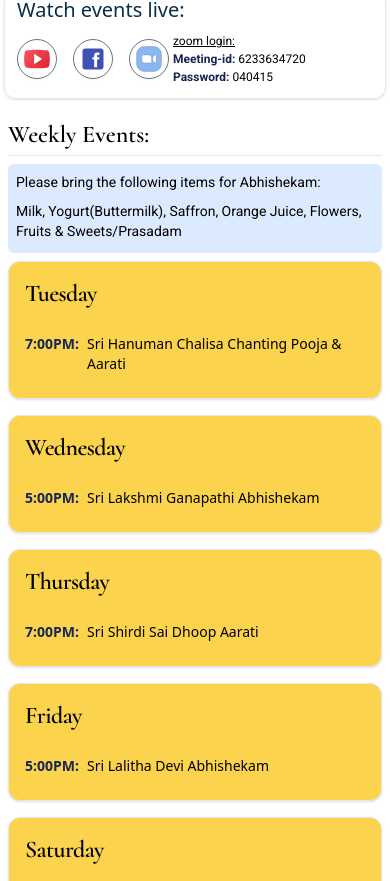
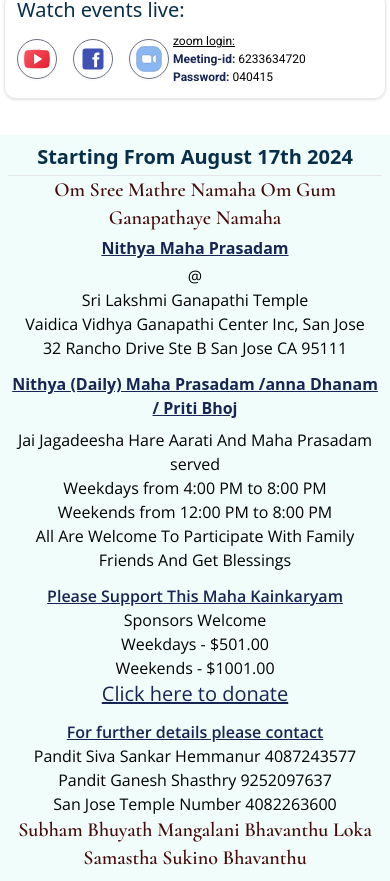
Before and after one commit to anaghaweb/vvgc, a Next.js app: page /san-jose-temple in a window 390 px wide. Shown: the part 823-1704 px from the top of the page. Built offline with nearby package versions, Linux system fonts and the light colour scheme; a web font is replaced by a local one.

Commit message:
daily maha prasadam section added

```diff
--- a/modules/events/components/event-card-4/index.jsx
+++ b/modules/events/components/event-card-4/index.jsx
@@ -11,13 +11,6 @@ const DailyEventCard = ({ events }) => {
   const currentDay = dayOfTheWeek();
   const data = events.find((event) => event.day === currentDay);
 
-  // if (!data) {
-  //   return (
-  //     <>
-  //       <div>No events for today</div>;
-  //     </>
-  //   );
-  // }
 
   return (
     <div className={`w-[100%] font-roboto h-auto md:h-full p-1 md:max-w-3xl md:p-1 text-sm `}>
@@ -35,7 +28,7 @@ const DailyEventCard = ({ events }) => {
 
           <div
             className={`col-span-1   text-blue-950 flex items-center
-                        justify-end px-1 py-0 border-r  md:leading-6 }`}
+                        justify-end px-1 py-0   md:leading-6 }`}
           >
             {data.time}:
           </div>
@@ -45,7 +38,7 @@ const DailyEventCard = ({ events }) => {
 
           <div
             className={`col-span-1   text-blue-950 flex items-center
-                        justify-end px-1 py-0 border-r  md:leading-6 }`}
+                        justify-end px-1 py-0   md:leading-6 }`}
           >
             {data.time1}:
           </div>
@@ -57,7 +50,7 @@ const DailyEventCard = ({ events }) => {
             <>
               <div
                 className={`col-span-1   text-blue-950 flex items-center
-                        justify-end px-1 py-0 border-r  md:leading-6 }`}
+                        justify-end px-1 py-0   md:leading-6 }`}
               >
                 {data.time2}:
               </div>
@@ -71,7 +64,7 @@ const DailyEventCard = ({ events }) => {
             <>
               <div
                 className={`col-span-1   text-blue-950 flex items-center
-                        justify-end px-1 py-0 border-r  md:leading-6 }`}
+                        justify-end px-1 py-0   md:leading-6 }`}
               >
                 {data.time3}:
               </div>
@@ -85,7 +78,7 @@ const DailyEventCard = ({ events }) => {
             <>
               <div
                 className={`col-span-1   text-blue-950 flex items-center
-                        justify-end px-1 py-0 border-r  md:leading-6 }`}
+                        justify-end px-1 py-0   md:leading-6 }`}
               >
                 {data.time4}:
               </div>
@@ -99,7 +92,7 @@ const DailyEventCard = ({ events }) => {
             <>
               <div
                 className={`col-span-1   text-blue-950 flex items-center
-                        justify-end px-1 py-0 border-r  md:leading-6 }`}
+                        justify-end px-1 py-0   md:leading-6 }`}
               >
                 {data.time5}:
               </div>
@@ -108,7 +101,7 @@ const DailyEventCard = ({ events }) => {
               </div>
             </>
           )}
-          <hr />
+          {/* <hr /> */}
         </div>
       </div>
     </div>
--- /dev/null
+++ b/modules/home/components/section-1/maha-prasadam.jsx
@@ -0,0 +1,63 @@
+import Divider from '@modules/common/components/divider'
+import React from 'react'
+import Link from 'next/link'
+
+const MahaPrasadamSanJose = () => {
+  return (
+    <div className="h-auto my-4 md:my-0 flex-1 p-2 md:pl-4 col-span-1 bg-teal-50">
+    <h1 className="text-xl md:text-2xl md:mt-2 font-semibold text-center text-sky-950">
+      Starting From August 17th 2024
+    </h1>
+
+    <Divider />
+    <h4 className="text-center font-cormorant font-semibold text-xl text-red-950 mb-1">
+      Om Sree Mathre Namaha Om Gum Ganapathaye Namaha
+    </h4>
+    <div className="font-semibold text-center underline text-blue-950">
+      Nithya Maha Prasadam
+    </div>
+    <div className='text-center font-opensans mb-3 mt-1'>
+        <p className='text-center'>@</p>
+    <p>Sri Lakshmi Ganapathi Temple</p>
+    <p>Vaidica Vidhya Ganapathi Center Inc, San Jose</p>
+    <p>32 Rancho Drive Ste B San Jose CA 95111</p>
+
+    </div>
+    <p className='font-semibold text-center underline text-blue-950 mb-2'>Nithya (Daily) Maha Prasadam /anna Dhanam / Priti Bhoj</p>
+
+    <div className='text-center font-opensans mb-3 mt-1'>
+    <p>Jai Jagadeesha Hare Aarati And Maha Prasadam served</p>
+    <h6>Weekdays from 4:00 PM to 8:00 PM</h6>
+
+    <h6>Weekends from 12:00 PM to 8:00 PM</h6>
+
+    <p>All Are Welcome To Participate With Family Friends And Get Blessings </p>
+    </div>
+
+    <div className='text-center font-opensans mb-3 mt-1'>
+    <div className="font-semibold text-center underline text-blue-950">
+    Please Support This Maha Kainkaryam
+
+    </div>
+    <p>Sponsors Welcome</p>
+    <p>Weekdays - $501.00
+    </p>
+    <p>Weekends - $1001.00</p>
+    <Link
+    className='underline text-blue-950 text-xl'
+    target='_blank'
+    href="https://paybee.io/quickpay.html?handle=vvgc#donationConfirm">Click here to donate</Link>
+    </div>
+
+    <div className='text-center font-opensans mb-3 mt-1 flex flex-col'>
+    <div className="font-semibold underline text-blue-950">For further details please contact</div>
+    <a href="tel:4087243577"> Pandit Siva Sankar Hemmanur 4087243577</a>
+    <a href="tel:9252097637"> Pandit Ganesh Shasthry 9252097637</a>
+    <a href="tel:4082263600">San Jose Temple  Number 4082263600</a>
+    <p className='font-cormorant font-semibold text-xl text-red-950 mx-2'>Subham Bhuyath Mangalani Bhavanthu Loka Samastha Sukino Bhavanthu </p>
+    </div>
+  </div>
+  )
+}
+
+export default MahaPrasadamSanJose
--- a/modules/home/page/index.jsx
+++ b/modules/home/page/index.jsx
@@ -13,7 +13,7 @@ const HomePageView = ({data}) => {
       flex flex-col max-w-screen overflow-hidden
       h-auto from-gray-100 via-blue-100 to-slate-100`}>
 
-        {/* Today's event & Feedback */}
+        {/* Today's event & Daily Maha Prasadam info */}
         <SectionOne eventdata={data}/>
 
         {/* Special and Sponsored events */}
--- /dev/null
+++ b/modules/lakshmi-ganapathi-temple/components/daily-maha-prasadam/index.jsx
@@ -0,0 +1,63 @@
+import Divider from '@modules/common/components/divider'
+import React from 'react'
+import Link from 'next/link'
+
+const MahaPrasadamSanJose = () => {
+  return (
+    <div className="h-auto my-4 md:my-0 flex-1 p-2 md:pl-4 col-span-1 bg-teal-50">
+    <h1 className="text-xl md:text-2xl md:mt-2 font-semibold text-center text-sky-950">
+      Starting From August 17th 2024
+    </h1>
+
+    <Divider />
+    <h4 className="text-center font-cormorant font-semibold text-xl text-red-950 mb-1">
+      Om Sree Mathre Namaha Om Gum Ganapathaye Namaha
+    </h4>
+    <div className="font-semibold text-center underline text-blue-950">
+      Nithya Maha Prasadam
+    </div>
+    <div className='text-center font-opensans mb-3 mt-1'>
+        <p className='text-center'>@</p>
+    <p>Sri Lakshmi Ganapathi Temple</p>
+    <p>Vaidica Vidhya Ganapathi Center Inc, San Jose</p>
+    <p>32 Rancho Drive Ste B San Jose CA 95111</p>
+
+    </div>
+    <p className='font-semibold text-center underline text-blue-950 mb-2'>Nithya (Daily) Maha Prasadam /anna Dhanam / Priti Bhoj</p>
+
+    <div className='text-center font-opensans mb-3 mt-1'>
+    <p>Jai Jagadeesha Hare Aarati And Maha Prasadam served</p>
+    <h6>Weekdays from 4:00 PM to 8:00 PM</h6>
+
+    <h6>Weekends from 12:00 PM to 8:00 PM</h6>
+
+    <p>All Are Welcome To Participate With Family Friends And Get Blessings </p>
+    </div>
+
+    <div className='text-center font-opensans mb-3 mt-1'>
+    <div className="font-semibold text-center underline text-blue-950">
+    Please Support This Maha Kainkaryam
+
+    </div>
+    <p>Sponsors Welcome</p>
+    <p>Weekdays - $501.00
+    </p>
+    <p>Weekends - $1001.00</p>
+    <Link
+    className='underline text-blue-950 text-xl'
+    target='_blank'
+    href="https://paybee.io/quickpay.html?handle=vvgc#donationConfirm">Click here to donate</Link>
+    </div>
+
+    <div className='text-center font-opensans mb-3 mt-1 flex flex-col'>
+    <div className="font-semibold underline text-blue-950">For further details please contact</div>
+    <a href="tel:4087243577"> Pandit Siva Sankar Hemmanur 4087243577</a>
+    <a href="tel:9252097637"> Pandit Ganesh Shasthry 9252097637</a>
+    <a href="tel:4082263600">San Jose Temple  Number 4082263600</a>
+    <p className='font-cormorant font-semibold text-xl text-red-950 mx-2'>Subham Bhuyath Mangalani Bhavanthu Loka Samastha Sukino Bhavanthu </p>
+    </div>
+  </div>
+  )
+}
+
+export default MahaPrasadamSanJose
--- a/modules/lakshmi-ganapathi-temple/page/index.tsx
+++ b/modules/lakshmi-ganapathi-temple/page/index.tsx
@@ -3,13 +3,14 @@ import LakshmiGanapathiBanner from '../components/banner'
 import MediaCard from '@modules/events/components/media-card'
 import LakshmiGanapathiWeeklyEvents from '../components/weekly-events'
 import LakshmiGanapathiMapLocation from '../components/googleMapLocation'
-
+import MahaPrasadamSanJose from "@modules/lakshmi-ganapathi-temple/components/daily-maha-prasadam";
 const LakshmiGanapathiPageTemplate = () => {
   return (
     <Fragment>
         <LakshmiGanapathiBanner />
         <main className='flex flex-col mt-4 gap-4'>
         <MediaCard />
+        <MahaPrasadamSanJose />
         <LakshmiGanapathiWeeklyEvents />
         <LakshmiGanapathiMapLocation />
         </main>
```
Also changed, not shown: modules/events/components/event-card-5/index.jsx (+1 -7 lines), modules/home/components/section-1/index.jsx (+54 -18 lines).
